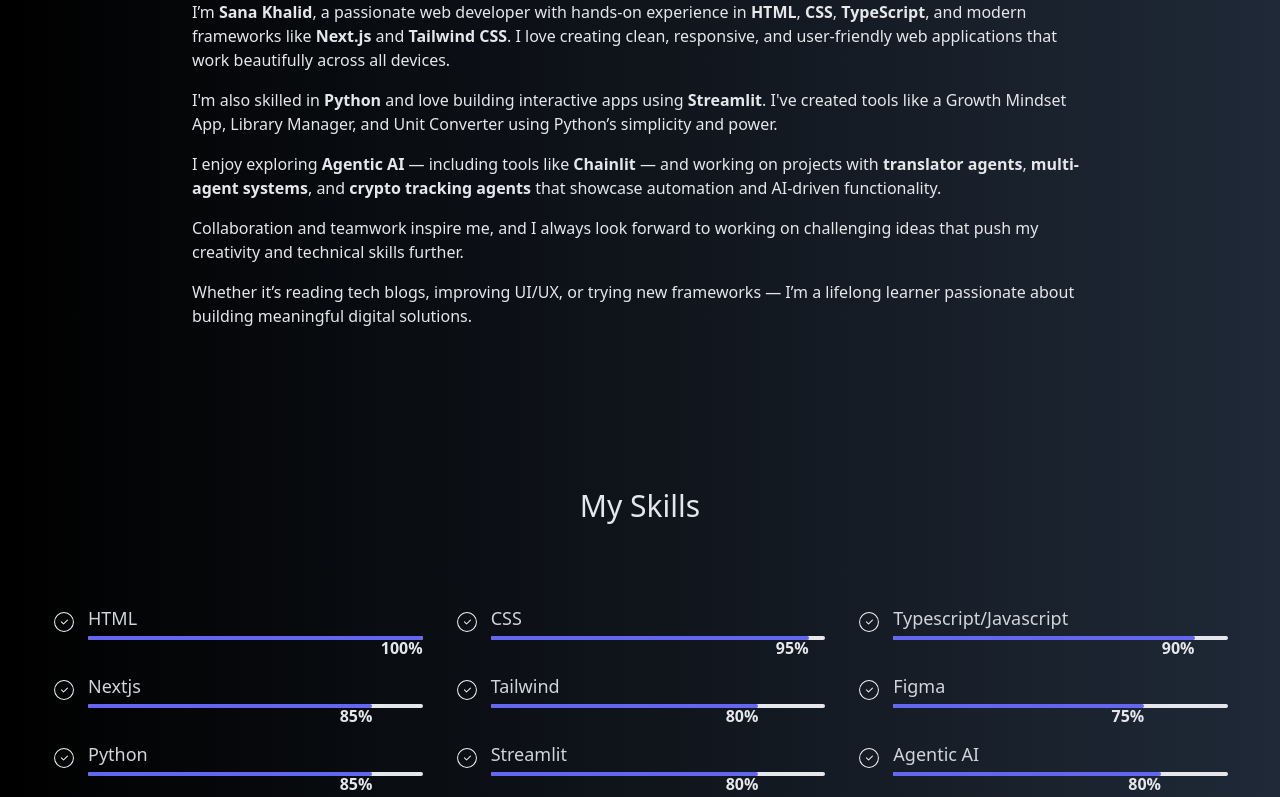
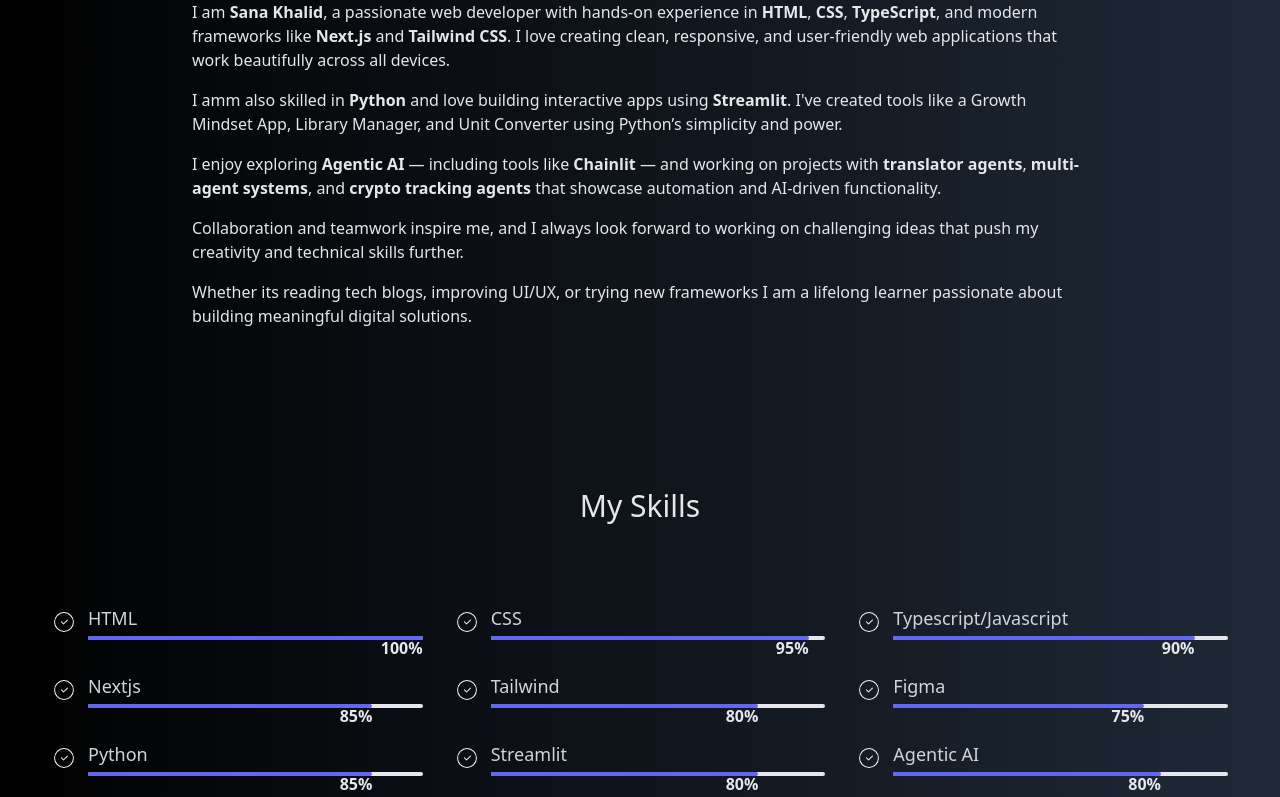
Before and after one commit to sanakhalid1521/portfolio, a Next.js app: page / in a window 1280 px wide. Shown: the part 956-1753 px from the top of the page. Built offline with nearby package versions, Linux system fonts and the light colour scheme.

Commit message:
Update about.tsx

```diff
--- a/src/app/componenets/about.tsx
+++ b/src/app/componenets/about.tsx
@@ -10,14 +10,14 @@
         <h2 className="text-3xl font-bold mb-6 text-center">About Me</h2>
 
         <p className="mb-4">
-          I’m <strong>Sana Khalid</strong>, a passionate web developer with hands-on experience in
+          I am <strong>Sana Khalid</strong>, a passionate web developer with hands-on experience in
           <strong> HTML</strong>, <strong>CSS</strong>, <strong>TypeScript</strong>, and modern frameworks like
           <strong> Next.js</strong> and <strong>Tailwind CSS</strong>. I love creating clean, responsive, and
           user-friendly web applications that work beautifully across all devices.
         </p>
 
         <p className="mb-4">
-          I'm also skilled in <strong>Python</strong> and love building interactive apps using
+          I amm also skilled in <strong>Python</strong> and love building interactive apps using
           <strong> Streamlit</strong>. I've created tools like a Growth Mindset App, Library Manager, and Unit Converter
           using Python’s simplicity and power.
         </p>
@@ -34,7 +34,7 @@
         </p>
 
         <p>
-          Whether it’s reading tech blogs, improving UI/UX, or trying new frameworks — I’m a lifelong learner passionate
+          Whether its reading tech blogs, improving UI/UX, or trying new frameworks I am a lifelong learner passionate
           about building meaningful digital solutions.
         </p>
       </div>
```
